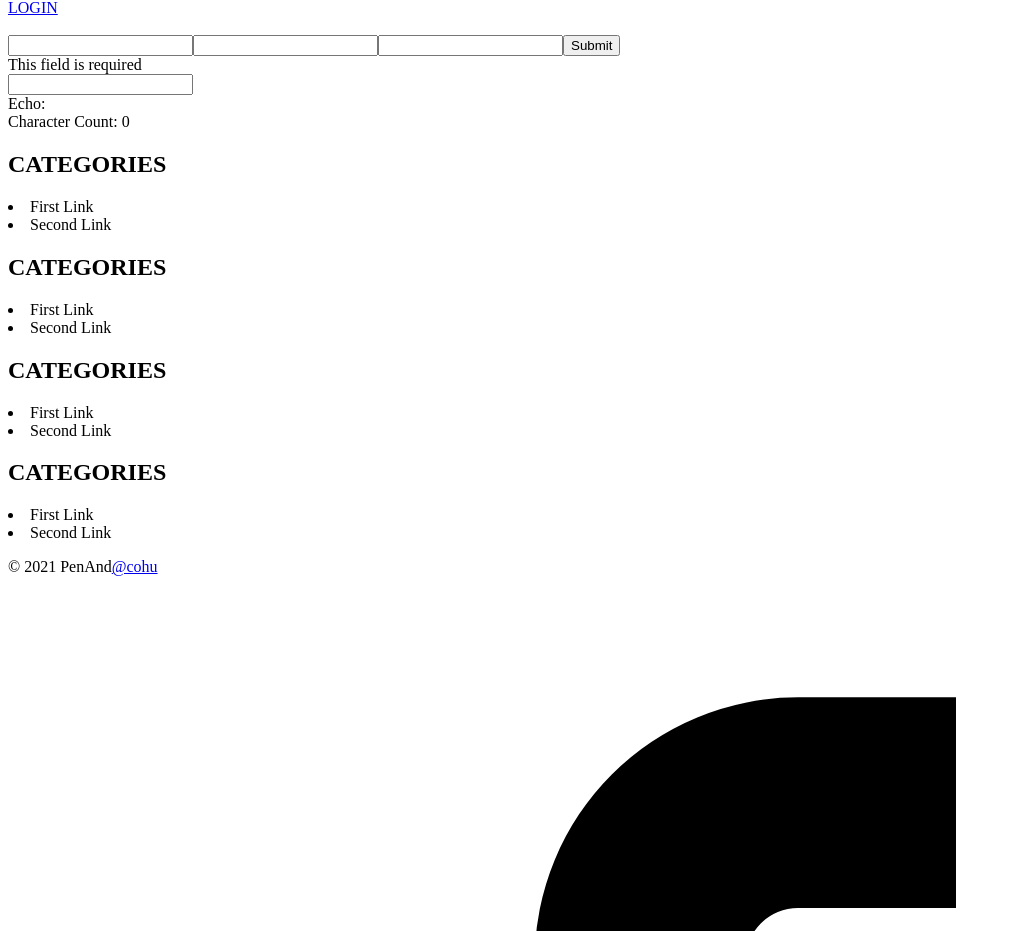
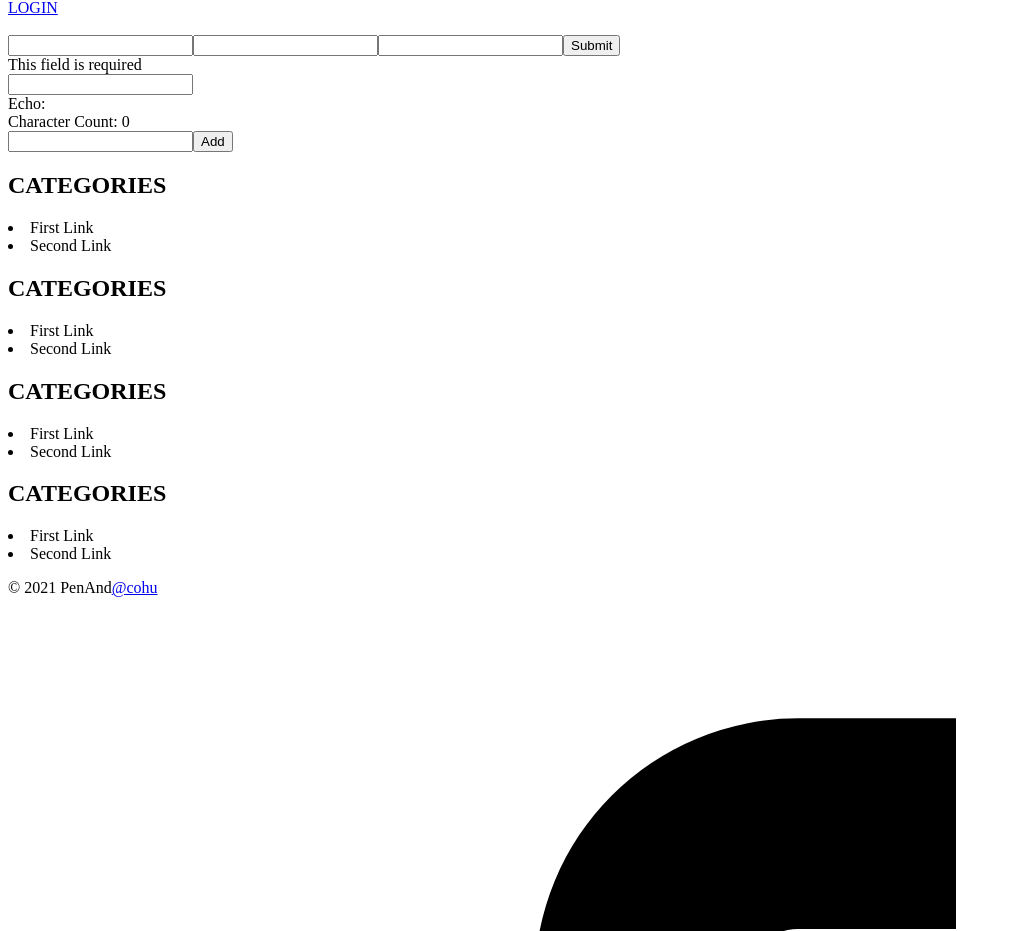
Before and after one commit to cota-eng/penand-by-next, a Next.js app: page / in a window 1280 px wide. Shown: the part 1597-2528 px from the top of the page, without its empty margins (0-1011 px from the left). Built offline with nearby package versions, Linux system fonts and the light colour scheme.

Commit message:
recoil toutrial

```diff
--- /dev/null
+++ b/components/TodoItem.tsx
@@ -0,0 +1,66 @@
+import { useState } from "react";
+import { todoListState } from "../states/todoListState";
+import {
+  RecoilRoot,
+  atom,
+  selector,
+  useRecoilState,
+  useRecoilValue,
+  useSetRecoilState,
+} from "recoil";
+
+interface TODOITEMPROPS {
+  item: {
+    id: () => void;
+    text: string;
+    isComplete: boolean;
+  };
+}
+const TodoItem: React.FC<TODOITEMPROPS> = ({ item }) => {
+  const [todoList, setTodoList] = useRecoilState(todoListState);
+  const index = todoList.findIndex((listItem) => listItem === item);
+
+  const editItemText = ({ target: { value } }) => {
+    const newList = replaceItemAtIndex(todoList, index, {
+      ...item,
+      text: value,
+    });
+
+    setTodoList(newList);
+  };
+
+  const toggleItemCompletion = () => {
+    const newList = replaceItemAtIndex(todoList, index, {
+      ...item,
+      isComplete: !item.isComplete,
+    });
+
+    setTodoList(newList);
+  };
+
+  const deleteItem = () => {
+    const newList = removeItemAtIndex(todoList, index);
+
+    setTodoList(newList);
+  };
+  return (
+    <div>
+      <input type="text" value={item.text} onChange={editItemText} />
+      <input
+        type="checkbox"
+        checked={item.isComplete}
+        onChange={toggleItemCompletion}
+      />
+      <button onClick={deleteItem}>X</button>
+    </div>
+  );
+};
+
+function replaceItemAtIndex(arr, index, newValue) {
+  return [...arr.slice(0, index), newValue, ...arr.slice(index + 1)];
+}
+
+function removeItemAtIndex(arr, index) {
+  return [...arr.slice(0, index), ...arr.slice(index + 1)];
+}
+export default TodoItem;
--- /dev/null
+++ b/components/TodoItemCreator.tsx
@@ -0,0 +1,41 @@
+import { useState } from "react";
+import { todoListState } from "../states/todoListState";
+import {
+  RecoilRoot,
+  atom,
+  selector,
+  useRecoilState,
+  useRecoilValue,
+  useSetRecoilState,
+} from "recoil";
+const TodoItemCreator: React.FC = () => {
+  let id = 0;
+  function getId() {
+    return id++;
+  }
+  const [inputValue, setInputValue] = useState("");
+  const setTodoList = useSetRecoilState(todoListState);
+  const addItem = () => {
+    setTodoList((oldTodoList) => [
+      ...oldTodoList,
+      {
+        id: getId(),
+        text: inputValue,
+        isComplete: false,
+      },
+    ]);
+    setInputValue("");
+  };
+
+  const onChange = ({ target: { value } }) => {
+    setInputValue(value);
+  };
+  return (
+    <div>
+      <input type="text" value={inputValue} onChange={onChange} />
+      <button onClick={addItem}>Add</button>
+    </div>
+  );
+};
+
+export default TodoItemCreator;
--- /dev/null
+++ b/components/TodoList.tsx
@@ -0,0 +1,29 @@
+import React from 'react'
+import { todoListState } from '../states/todoListState'
+import {
+  RecoilRoot,
+  atom,
+  selector,
+  useRecoilState,
+  useRecoilValue,
+} from "recoil";
+import TodoItemCreator from './TodoItemCreator';
+import TodoItem from './TodoItem';
+
+
+const TodoList: React.FC = () => {
+    const todoList = useRecoilValue(todoListState);
+    return (
+      <>
+        {/* <TodoListStats /> */}
+        {/* <TodoListFilters /> */}
+        <TodoItemCreator />
+
+        {todoList.map((todoItem) => (
+          <TodoItem key={todoItem.id} item={todoItem} />
+        ))}
+      </>
+    );
+}
+
+export default TodoList
--- a/pages/index.tsx
+++ b/pages/index.tsx
@@ -12,6 +12,7 @@
 } from "recoil";
 import CharactorCounter from "../components/CharacterCounter";
 import CharacterCount from "../components/CharacterCount";
+import TodoList from "../components/TodoList";
 const Home: React.FC = () => {
   //   useEffect(() => {
   //     const { pathname } = Router;
@@ -25,6 +26,7 @@
         <Top />
         <CharactorCounter />
         <CharacterCount />
+        <TodoList />
       </Layout>
     </>
   );
--- /dev/null
+++ b/states/todoListState.tsx
@@ -0,0 +1,12 @@
+import {
+  RecoilRoot,
+  atom,
+  selector,
+  useRecoilState,
+  useRecoilValue,
+} from "recoil";
+
+export const todoListState = atom({
+    key: 'todoListState',
+    default:[]
+})
```
